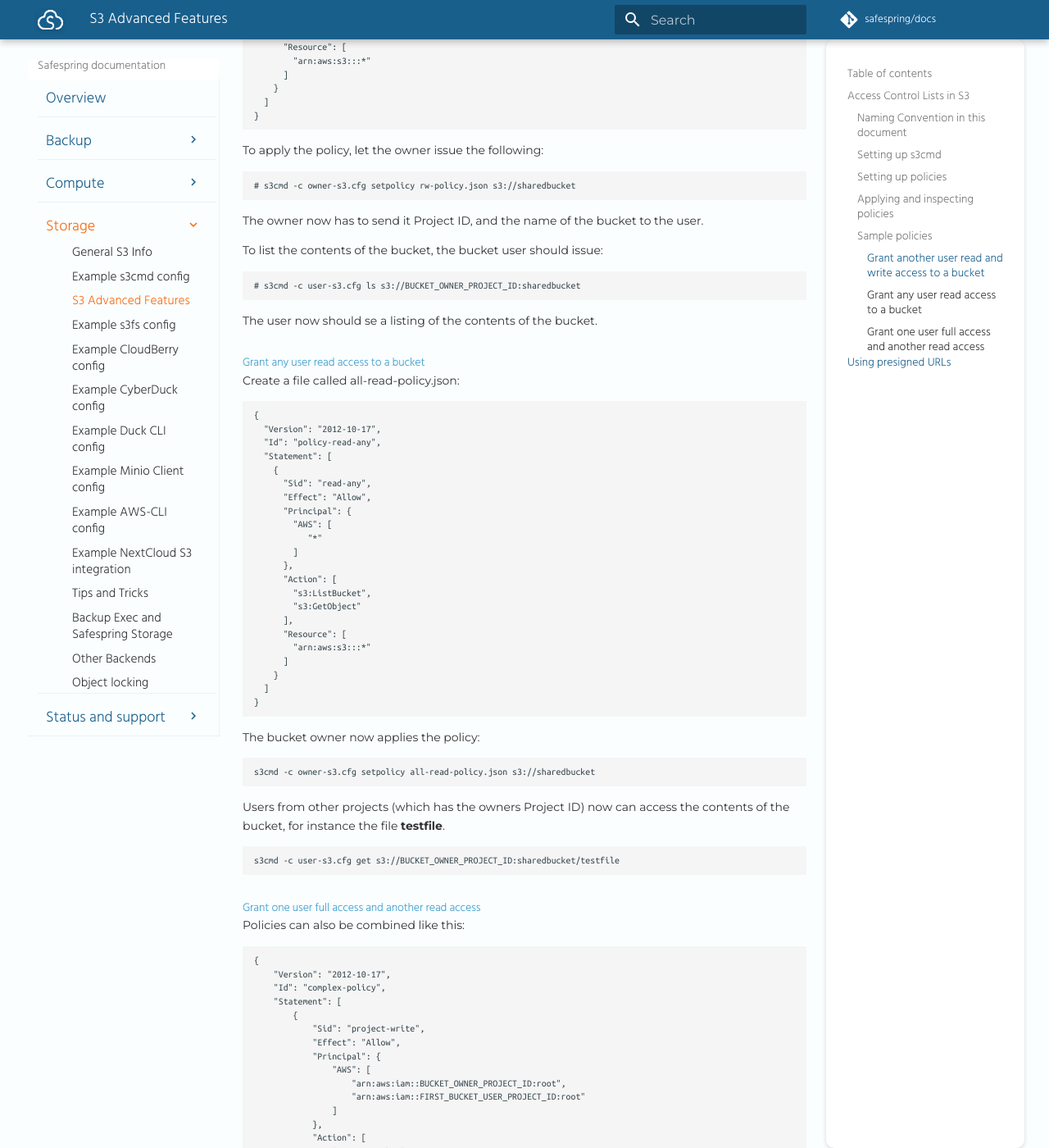
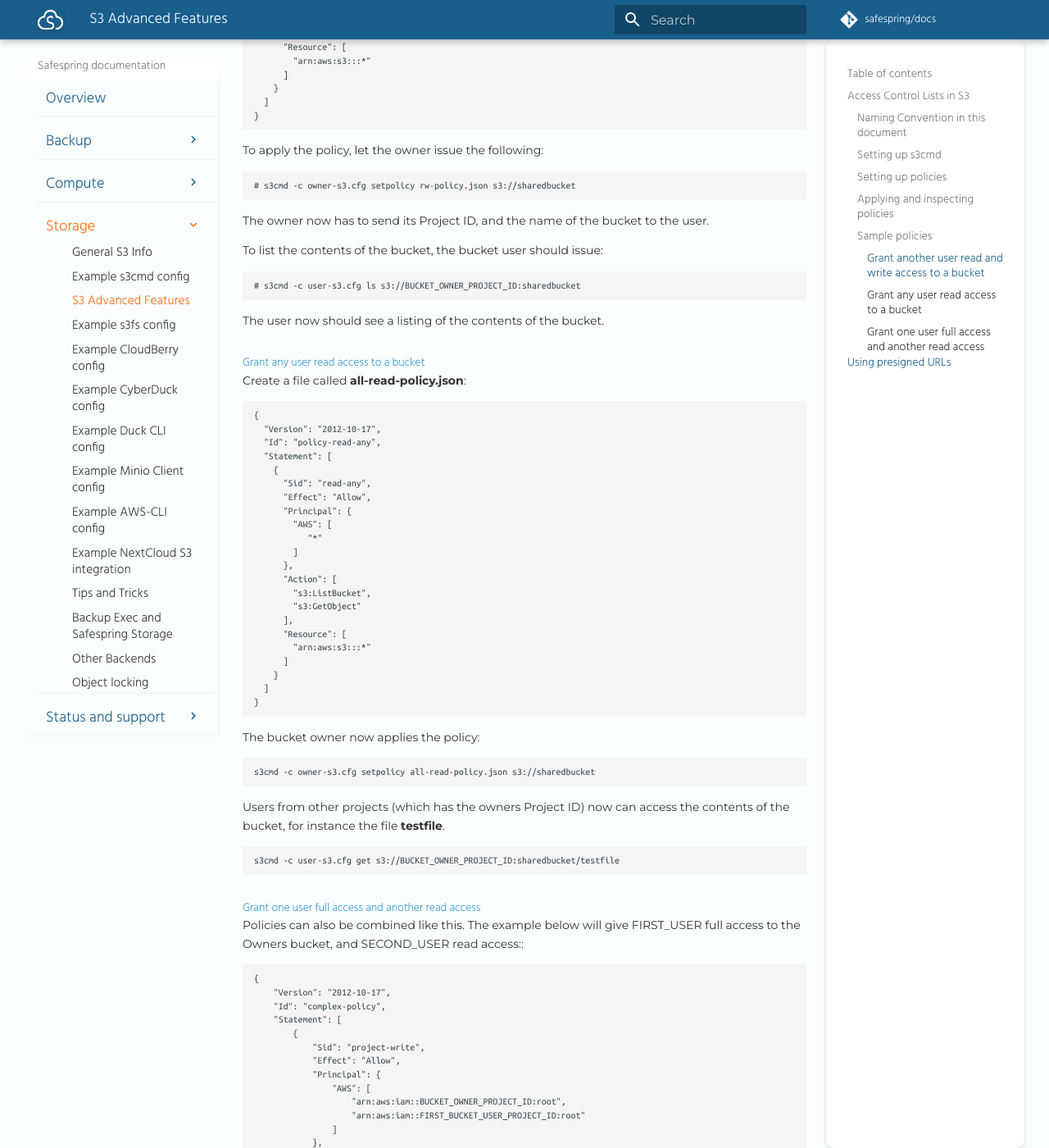
Before and after one commit to safespring/docs, an MkDocs documentation site: the page built from content/storage/s3-advanced.md, in a window 1280 px wide and 1400 px high, scrolled down 3799 px. Shown: the whole window at 82% size. Built offline with MkDocs 1.6.1 and Material for MkDocs 9.7.7, drawn with Linux system fonts in a browser that asks for light colours; a script that is not in the unit is left out; comment, search, counter and statistics services are not loaded; old or Windows-style settings are respelled for this version of MkDocs; some of the changed text lies outside the part shown.

Commit message:
More small typos

````diff
--- a/content/storage/s3-advanced.md
+++ b/content/storage/s3-advanced.md
@@ -154,18 +154,18 @@
 # s3cmd -c owner-s3.cfg setpolicy rw-policy.json s3://sharedbucket
 ```
 
-The owner now has to send it Project ID, and the name of the bucket to the user.
+The owner now has to send its Project ID, and the name of the bucket to the user.
 
 To list the contents of the bucket, the bucket user should issue:
 
 ```
 # s3cmd -c user-s3.cfg ls s3://BUCKET_OWNER_PROJECT_ID:sharedbucket
 ```
-The user now should se a listing of the contents of the bucket.
+The user now should see a listing of the contents of the bucket.
 
 #### Grant any user read access to a bucket
 
-Create a file called all-read-policy.json:
+Create a file called **all-read-policy.json**:
 
 ```
 {
@@ -204,7 +204,7 @@
 ```
 
 #### Grant one user full access and another read access
-Policies can also be combined like this:
+Policies can also be combined like this. The example below will give FIRST_USER full access to the Owners bucket, and SECOND_USER read access::
 
 ```
 {
````
Also changed, not shown: other parts of content/storage/s3-advanced.md (+1 -1 lines).
